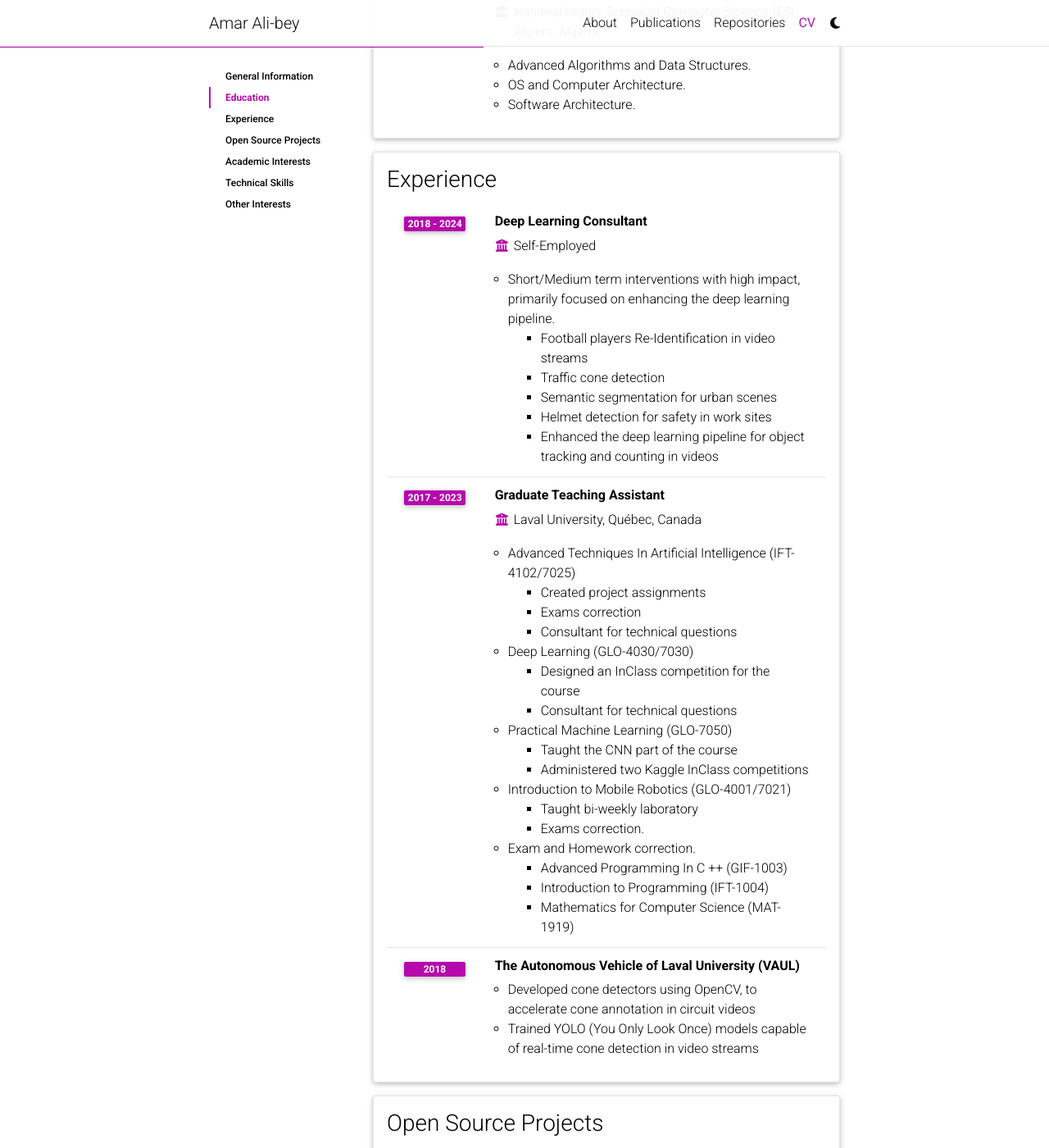
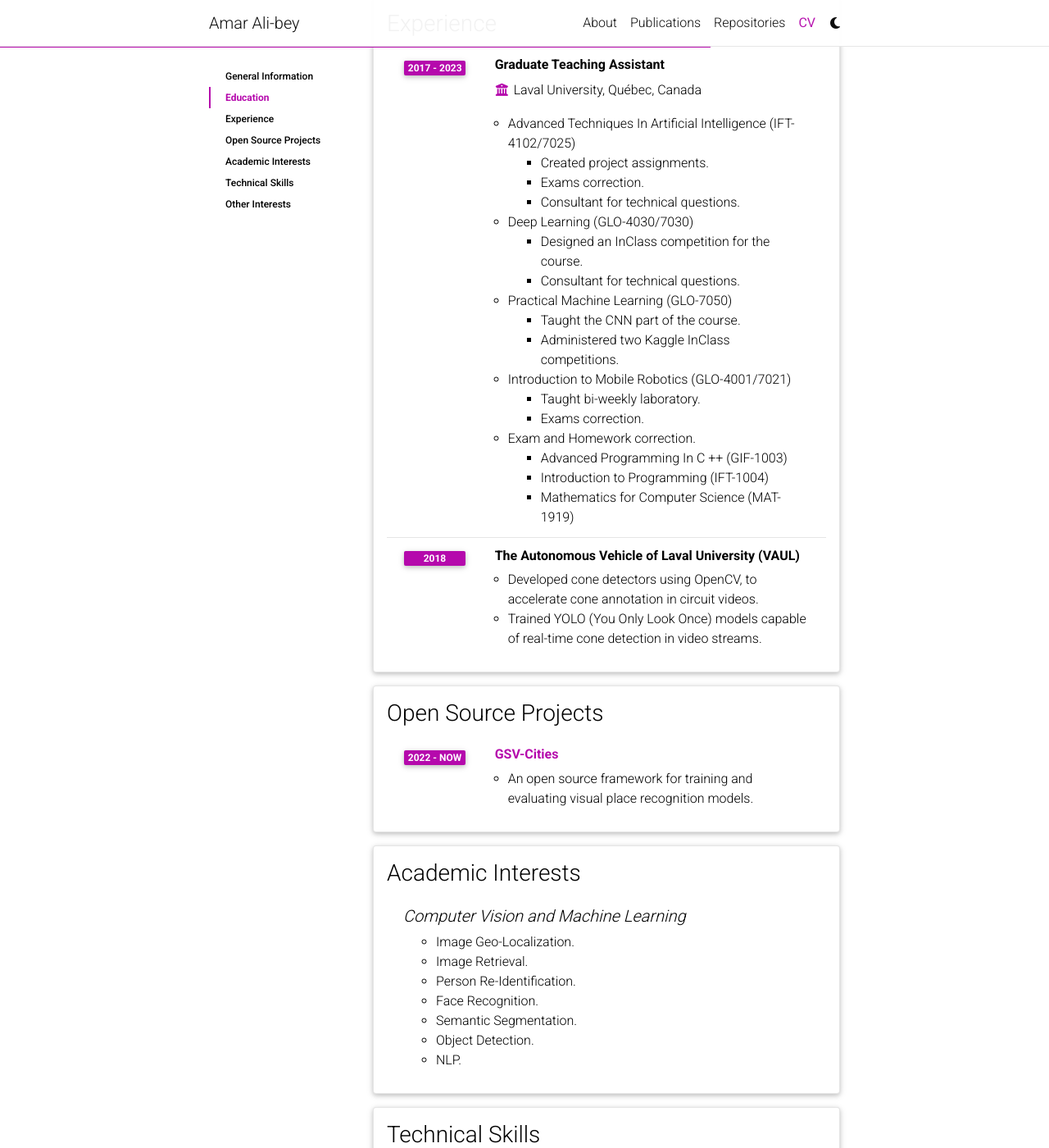
Before and after one commit to amaralibey/amaralibey.github.io, a Jekyll site: the page built from _pages/cv.md, in a window 1280 px wide and 1400 px high, scrolled down 1071 px. Shown: the whole window at 82% size. Built offline with Jekyll 4.4.1, drawn with Linux system fonts in a browser that asks for light colours; comment, search, counter and statistics services are not loaded; a style sheet for code colours, icons or effects is not loaded; some of the changed text lies outside the part shown.

Commit message:
bring back the old one

```diff
--- a/_data/cv.yml
+++ b/_data/cv.yml
@@ -6,37 +6,30 @@
     - name: Location
       value: Montréal, Canada
     - name: Languages
-      value: English, Français
+      value: English, Français, عربي
 
 - title: Education
   type: time_table
   contents:
-    - title: Ph.D. in Computer Vision and Machine Learning
+    - title: Ph.D.
       institution: Laval University, Québec, Canada
-      year: 2017 - 2023
+      year: 2015 - 2023
       description:
-        - title: Thesis title - Deep Representation Learning for Visual Place Recognition
+        - Computer Vision and Machine Learning.
+        - title: Visual Place Recognition.
           contents:
-            - Image Retrieval
-            - Contrastive Learning
-            - Large Datasets Collection
-    - title: Master
-      institution: Laval University, Québec, Canada
-      year: 2015 - 2017
-      description:
-        - title: Artificial Intelligence. [Transitioned to Ph.D. program]
-          contents:
-            - Mobile Robotics
-            - Machine Learning
-            - Combinatorial Optimization
-    - title: Internship
+            - Image Retrieval.
+            - Contrastive Learning.
+            - Large Datasets Collection.
+    - title: Masters Internship
       institution: Université de Technologie de Compiègne (UTC), France
       year: 2013 - 2014
       description:
-        - Vehicle Routing Problem
-        - Combinatorial Optimization
-        - Simulated Annealing and Genetic Algorithms
-    - title: Bachelor in Software Engineering (with honors)
+        - Vehicle Routing Problem.
+        - Combinatorial Optimization.
+        - Simulated Annealing and Genetic Algorithms.
+
+    - title: B.S. in Software Engineering (with honors)
       institution: National Higher School of Computer Science (ESI), Algiers, Algeria
       year: 2009 - 2014
       description:
@@ -47,58 +40,45 @@
 - title: Experience
   type: time_table
   contents:
-    - title: Deep Learning Consultant
-      institution: Self-Employed
-      year: 2018 - 2024
-      description:
-        - title: Short/Medium term interventions with high impact, primarily focused on enhancing the deep learning pipeline.
-          contents:
-            - Football players Re-Identification in video streams
-            - Traffic cone detection
-            - Semantic segmentation for urban scenes
-            - Helmet detection for safety in work sites
-            - Enhanced the deep learning pipeline for object tracking and counting in videos
     - title: Graduate Teaching Assistant
       institution: Laval University, Québec, Canada
       year: 2017 - 2023
       description:
         - title: Advanced Techniques In Artificial Intelligence (IFT-4102/7025)
           contents:
-            - Created project assignments
-            - Exams correction
-            - Consultant for technical questions
+            - Created project assignments.
+            - Exams correction.
+            - Consultant for technical questions.
         - title: Deep Learning (GLO-4030/7030)
           contents:
-            - Designed an InClass competition for the course
-            - Consultant for technical questions
+            - Designed an InClass competition for the course.
+            - Consultant for technical questions.
         - title: Practical Machine Learning (GLO-7050)
           contents:
-            - Taught the CNN part of the course
-            - Administered two Kaggle InClass competitions
+            - Taught the CNN part of the course.
+            - Administered two Kaggle InClass competitions.
         - title: Introduction to Mobile Robotics (GLO-4001/7021)
           contents:
-            - Taught bi-weekly laboratory
+            - Taught bi-weekly laboratory.
             - Exams correction.
         - title: Exam and Homework correction.
           contents:
             - Advanced Programming In C ++ (GIF-1003)
             - Introduction to Programming (IFT-1004)
             - Mathematics for Computer Science (MAT-1919)
+
     - title: The Autonomous Vehicle of Laval University (VAUL)
       year: 2018
       description:
-        - Developed cone detectors using OpenCV, to accelerate cone annotation in circuit videos
-        - Trained YOLO (You Only Look Once) models capable of real-time cone detection in video streams
+        - Developed cone detectors using OpenCV, to accelerate cone annotation in circuit videos.
+        - Trained YOLO (You Only Look Once) models capable of real-time cone detection in video streams.
 
 - title: Open Source Projects
   type: time_table
   contents:
-    - title: <a href="https://github.com/amaralibey/OpenVPRLab">OpenVPRLab</a>
-      year: 2024 - now
-      description: OpenVPRLab is a comprehensive open-source framework for Visual Place Recognition (VPR). Designed to facilitate the training and iterative development of deep models for VPR, it simplifies the process for researchers and developers to achieve replicable state-of-the-art performance.
     - title: <a href="https://github.com/amaralibey/gsv-cities">GSV-Cities</a>
-      year: 2022 - 2023
-      description: A large-scale dataset for training deep visual place recognition models.
+      year: 2022 - now
+      description: An open source framework for training and evaluating visual place recognition models.
 
 
 - title: Academic Interests
@@ -106,22 +86,20 @@
   contents:
     - title: Computer Vision and Machine Learning
       items:
-        - Representation Learning
-        - Contrastive Learning
-        - Image Geo-Localization
-        - Image Retrieval
-        - Person Re-Identification
-        - Face Recognition
-        - Semantic Segmentation
-        - Object Detection
-        - NLP
+        - Image Geo-Localization.
+        - Image Retrieval.
+        - Person Re-Identification.
+        - Face Recognition.
+        - Semantic Segmentation.
+        - Object Detection.
+        - NLP.
 
 - title: Technical Skills
   type: list
   contents:
     - <b>Expert Level:</b> Python, PyTorch, Lightning AI, FAISS, OpenCV.
     - <b>Good Level:</b> C, C++.
-    - <b>Intermediate Level:</b> Latex, Linux, SQL, HTML, CSS, PHP, Java.
+    - <b>Intermediate Level:</b> Git, Latex, Linux, SQL, HTML, CSS, PHP, Java.
 
 - title: Other Interests
   type: list
```
